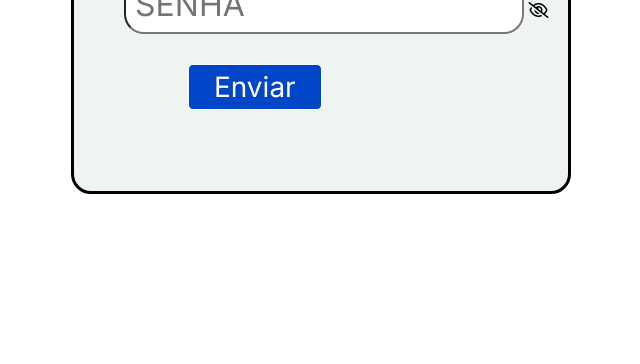
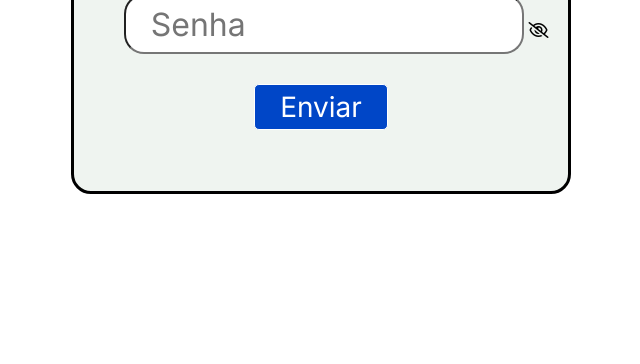
Before and after one commit to LucasAlmeida-cmd/CP3-FRONT, a plain HTML site: page paginas/login.html in a window 1280 px wide. Shown: the part 436-800 px from the top of the page, without its empty margins (319-959 px from the left). Drawn offline with Linux system fonts and the light colour scheme.

Commit message:
Padronização de medidas e centralização de divs
Co-authored-by: ArthurPulini <arthurpulini@gmail.com>

```diff
--- a/css/estilo.css
+++ b/css/estilo.css
@@ -27,9 +27,19 @@
   margin-top: 3%;
 }
 
+main {
+  height: 100%;
+  width: 100%;
+}
+
+
 #div-login {
   display: flex;
   justify-content: center;
+  align-items: center;
+  height: 100%;
+  width: 100%;
+
 
   .quadrado {
     display: flex;
@@ -54,6 +64,7 @@
     text-align: center;
     font-weight: bold;
     margin-top: 30px;
+    margin-bottom: 10px;
     font-size: 2rem;
   }
   .formatacao-entrada {
@@ -68,6 +79,12 @@
     font-weight: bold;
     margin-top: 30px;
     font-size: 2rem;
+    margin-bottom: 10px;
+
+  }
+
+  input{
+    padding: 0 5%;
   }
 
   .fa-regular {
@@ -80,6 +97,13 @@
   }
 }
 
+.botao-enviar{
+  display:flex;
+  justify-content: center;
+  align-items: center;
+
+}
+
 button {
   padding: 5px 25px;
   border-radius: 5px;
@@ -87,7 +111,6 @@ button {
   background-color: #0046c7;
   color: #fff;
   font-size: 1.75rem;
-  margin-left: 8.9vw;
   margin-top: 30px;
 }
 
--- a/paginas/login.html
+++ b/paginas/login.html
@@ -32,7 +32,7 @@
                 class="formatacao-entrada"
                 type="email"
                 name="email"
-                placeholder=" CPF / CNPJ"
+                placeholder="Email"
               />
             </div>
             <div>
@@ -42,11 +42,11 @@
                 class="formatacao-entrada"
                 type="password"
                 name="senha"
-                placeholder=" SENHA"
+                placeholder="Senha"
               />
               <i class="fa-regular fa-eye-slash"></i>
             </div>
-            <div>
+            <div class="botao-enviar">
               <button type="submit">Enviar</button>
             </div>
             <div class="mensagem"></div>
```
